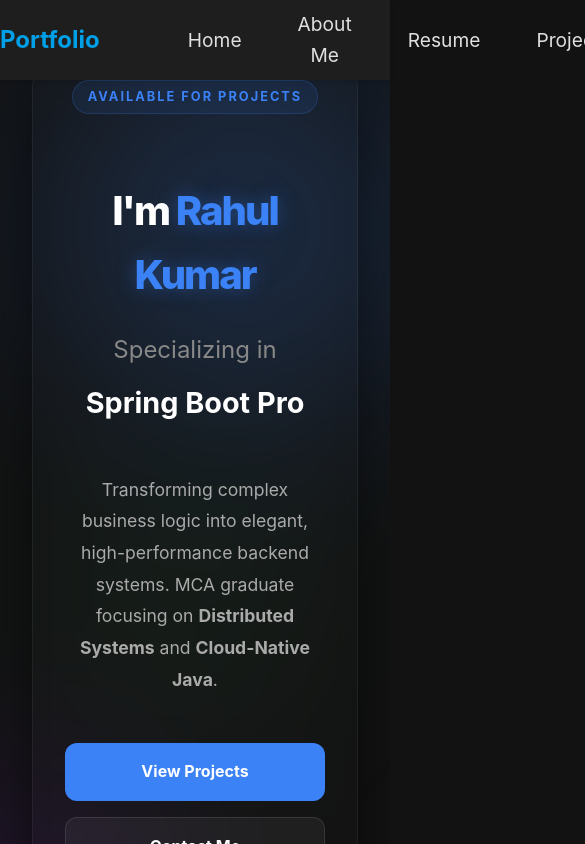
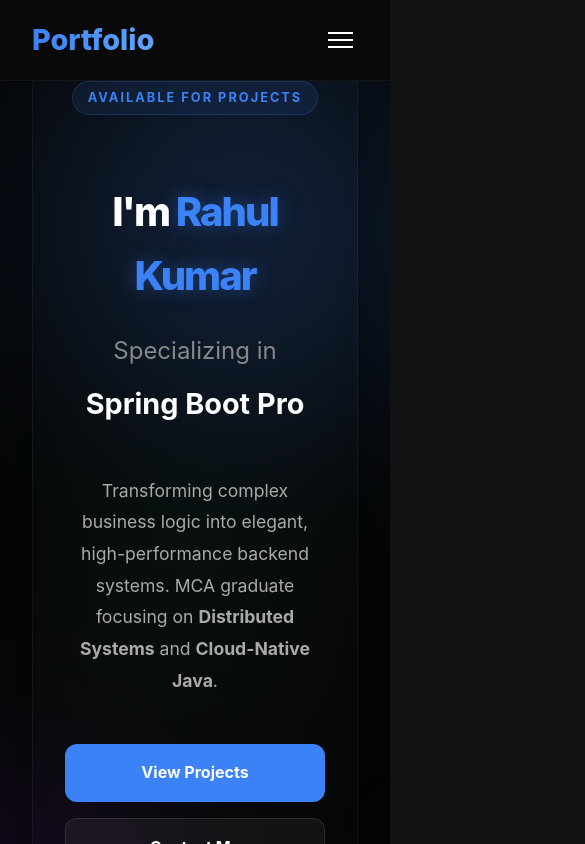
Before and after one commit to raahulsingh/portfolio, a React (Create React App) app: page / in a window 390 px wide. Shown: the top 844 px of the page, 585 px wide, since content can reach past the window. Built offline with nearby package versions, Linux system fonts and the light colour scheme.

Commit message:
Made portfolio fully mobile compatible: added hamburger menu, responsive Navbar, and optimized grid layouts for Hero and Projects sections.

```diff
--- a/src/components/Navbar.css
+++ b/src/components/Navbar.css
@@ -1,85 +1,126 @@
 .navbar {
-  background-color: var(--card-bg-color); /* Deep grey background */
+    background: rgba(10, 10, 10, 0.95);
+    backdrop-filter: blur(10px);
     height: 80px;
     display: flex;
     justify-content: center;
     align-items: center;
-  font-size: 1.2rem;
+    font-size: 1.1rem;
     position: sticky;
     top: 0;
-  z-index: 999;
-  box-shadow: 0 2px 4px rgba(0, 0, 0, 0.1);
+    z-index: 1000;
+    border-bottom: 1px solid rgba(255, 255, 255, 0.05);
 }
 
 .navbar-container {
     display: flex;
-  justify-content: flex-start; /* Aligns content to the left */
+    justify-content: space-between;
     align-items: center;
     height: 80px;
     width: 100%;
     max-width: 1200px;
-  margin: 0 auto;
-  padding: 0 24px;
+    padding: 0 2rem;
 }
 
 .navbar-logo {
-  color: var(--accent-color); /* Matches the blue color */
-  font-weight: bold;
-  font-size: 1.5rem;
-  margin-right: 2rem;
+    color: #fff;
+    cursor: pointer;
     text-decoration: none;
+    font-size: 1.8rem;
+    font-weight: 800;
+    background: linear-gradient(90deg, #3b82f6, #60a5fa);
+    -webkit-background-clip: text;
+    -webkit-text-fill-color: transparent;
 }
 
 .nav-menu {
     display: flex;
+    align-items: center;
     list-style: none;
     text-align: center;
-  align-items: center;
-  gap: 1.5rem; /* Space between links and buttons */
 }
 
 .nav-item {
     height: 80px;
-  display: flex;
-  align-items: center;
 }
 
 .nav-links {
-  color: var(--text-color);
-  text-decoration: none;
-  padding: 0 1rem;
-  height: 100%;
+    color: #888;
     display: flex;
     align-items: center;
-  transition: all 0.2s ease-out;
+    text-decoration: none;
+    padding: 0 1.5rem;
+    height: 100%;
+    transition: all 0.3s ease;
+    font-weight: 500;
 }
 
 .nav-links:hover {
-  border-bottom: 4px solid var(--accent-color); /* Blue hover effect */
+    color: #3b82f6;
 }
 
-/* Style the buttons to match the hero section */
-.btn {
-  padding: 0.5rem 1rem; /* Adjust padding to fit the navbar */
-  border-radius: 5px;
-  font-weight: 600;
-  text-decoration: none;
-  transition: background-color 0.3s, border-color 0.3s;
+/* Mobile Menu Button (Hamburger) */
+.menu-icon {
+    display: none;
     cursor: pointer;
 }
 
-.btn-primary {
-  background-color: var(--accent-color); /* Blue background */
-  color: #fff;
-  border: 2px solid var(--accent-color);
+.menu-icon div {
+    width: 25px;
+    height: 2px;
+    background-color: #fff;
+    margin: 5px;
+    transition: all 0.3s ease;
 }
 
-.btn-primary:hover {
-  background-color: #0080c0;
-  border-color: #0080c0;
+/* Responsive Design */
+@media screen and (max-width: 960px) {
+    .menu-icon {
+        display: block;
+        z-index: 999;
     }
 
-/* Adjust the hero section's color for contrast */
-.hero-section {
-  background-color: var(--bg-color);
+    .nav-menu {
+        display: flex;
+        flex-direction: column;
+        width: 100%;
+        height: 100vh;
+        position: absolute;
+        top: 80px;
+        left: -100%;
+        opacity: 0;
+        transition: all 0.5s ease;
+        background: #0a0a0a;
     }
+
+    .nav-menu.active {
+        left: 0;
+        opacity: 1;
+        z-index: 998;
+    }
+
+    .nav-item {
+        width: 100%;
+    }
+
+    .nav-links {
+        text-align: center;
+        padding: 2rem;
+        width: 100%;
+        display: table;
+        font-size: 1.5rem;
+    }
+
+    /* Hamburger Animation to 'X' */
+    .menu-icon.open .bar1 {
+        transform: rotate(-45deg) translate(-5px, 6px);
+    }
+
+    .menu-icon.open .bar2 {
+        opacity: 0;
+    }
+
+    .menu-icon.open .bar3 {
+        transform: rotate(45deg) translate(-5px, -6px);
+    }
+}
--- a/src/components/Navbar.js
+++ b/src/components/Navbar.js
@@ -1,10 +1,17 @@
+import { useState } from 'react';
 import './Navbar.css';
 
 const Navbar = ({ setActiveSection }) => {
+  const [isMobileMenuOpen, setIsMobileMenuOpen] = useState(false);
+
   const handleNavClick = (section) => {
     setActiveSection(section);
-    // Smooth scroll to top when changing sections
+    setIsMobileMenuOpen(false); // Close menu on click
     window.scrollTo({ top: 0, behavior: 'smooth' });
+  };
+
+  const toggleMobileMenu = () => {
+    setIsMobileMenuOpen(!isMobileMenuOpen);
   };
 
   return (
@@ -13,7 +20,15 @@ const Navbar = ({ setActiveSection }) => {
         <a href="#hero" className="navbar-logo" onClick={(e) => { e.preventDefault(); handleNavClick('hero'); }}>
           Portfolio
         </a>
-        <ul className="nav-menu">
+
+        {/* Mobile Hamburger Button */}
+        <div className={`menu-icon ${isMobileMenuOpen ? 'open' : ''}`} onClick={toggleMobileMenu}>
+          <div className="bar1"></div>
+          <div className="bar2"></div>
+          <div className="bar3"></div>
+        </div>
+
+        <ul className={`nav-menu ${isMobileMenuOpen ? 'active' : ''}`}>
           <li className="nav-item">
             <a href="#hero" className="nav-links" onClick={(e) => { e.preventDefault(); handleNavClick('hero'); }}>Home</a>
           </li>
--- a/src/components/Projects.css
+++ b/src/components/Projects.css
@@ -313,4 +313,9 @@
     .auto-scroll-container {
         grid-template-columns: 1fr;
     }
+
+    .project-objectives li {
+        grid-template-columns: 1fr;
+        gap: 5px;
+    }
 }
```
Lines whose indentation alone changed are shown as unchanged.
